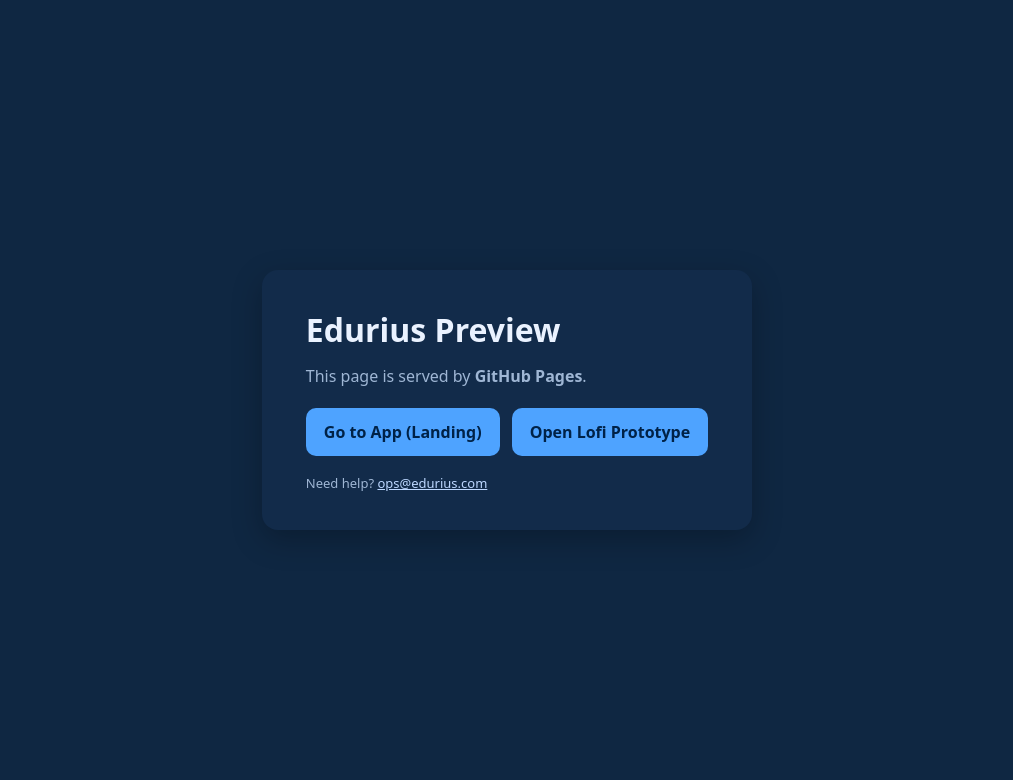
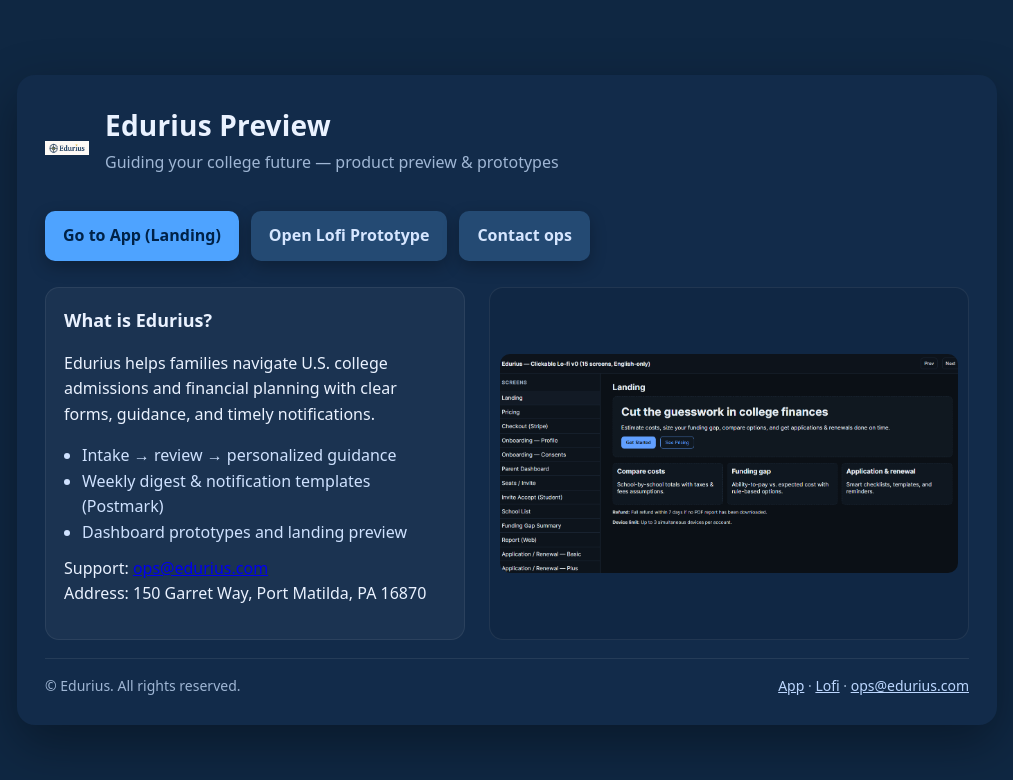
Before and after one commit to yydnext/edurius-preview, a plain HTML site: page index.html in a window 1280 px wide. Shown: the whole page, without its empty margins (133-1146 px from the left). Drawn offline with Linux system fonts and the light colour scheme.

Commit message:
Update index.html

```diff
--- a/index.html
+++ b/index.html
@@ -4,34 +4,104 @@
   <meta charset="utf-8" />
   <meta name="viewport" content="width=device-width,initial-scale=1" />
   <title>Edurius Preview</title>
+  <meta name="description" content="Edurius — Guiding your college future. Product preview and prototypes." />
+  <meta property="og:title" content="Edurius Preview" />
+  <meta property="og:description" content="Guiding your college future. Product preview and prototypes." />
+  <meta property="og:image" content="/assets/screenshot.png" />
+  <meta name="theme-color" content="#0f2742" />
   <style>
-    :root { --bg:#0f2742; --card:#122b4a; --txt:#eaf2ff; --muted:#9fb6d4; --btn:#4ea3ff; }
-    body{margin:0;background:var(--bg);color:var(--txt);font:16px/1.5 system-ui,Segoe UI,Roboto,Arial}
-    .wrap{min-height:100svh;display:grid;place-items:center}
-    .card{background:var(--card);padding:36px 44px;border-radius:16px;max-width:560px;
-          box-shadow:0 10px 30px rgba(0,0,0,.25)}
-    h1{margin:0 0 10px;font-size:32px}
-    p{margin:0 0 20px;color:var(--muted)}
-    .actions{display:flex;gap:12px;flex-wrap:wrap}
-    a.btn{display:inline-block;padding:12px 18px;border-radius:10px;text-decoration:none;
-          font-weight:600;background:var(--btn);color:#002247}
-    a.link{color:#bcd7ff;text-decoration:underline}
-    footer{margin-top:18px;font-size:13px;color:#9fb6d4}
+    :root {
+      --bg:#0f2742; --card:#122b4a; --txt:#eaf2ff; --muted:#9fb6d4; --btn:#4ea3ff;
+      --stroke:rgba(0,0,0,.35);
+    }
+    * { box-sizing: border-box; }
+    body { margin:0; background:var(--bg); color:var(--txt); font:16px/1.6 system-ui, Segoe UI, Roboto, Arial; }
+    .wrap { min-height:100svh; display:grid; place-items:center; padding:32px 16px; }
+    .card {
+      width:min(980px, 100%); background:var(--card); border-radius:18px; padding:28px;
+      box-shadow:0 18px 50px var(--stroke);
+    }
+    header {
+      display:flex; align-items:center; gap:16px; margin-bottom:8px;
+    }
+    header img.logo { width:44px; height:44px; border-radius:8px; object-fit:contain; }
+    header h1 { margin:0; font-size:28px; letter-spacing:.2px; }
+    .tagline { margin:2px 0 18px; color:var(--muted); }
+    .cta { display:flex; gap:12px; flex-wrap:wrap; margin:18px 0 26px; }
+    a.btn {
+      display:inline-block; padding:12px 18px; border-radius:10px; text-decoration:none;
+      font-weight:600; background:var(--btn); color:#002247;
+      box-shadow:0 6px 16px rgba(0,0,0,.25);
+    }
+    a.btn.secondary { background:#244a73; color:#d6e6ff; }
+    .grid {
+      display:grid; grid-template-columns:420px 1fr; gap:24px; margin-top:8px;
+    }
+    .about {
+      background:rgba(255,255,255,.04); border:1px solid rgba(255,255,255,.07);
+      border-radius:14px; padding:16px 18px;
+    }
+    .about h3 { margin:2px 0 10px; font-size:18px; }
+    .about ul { margin:0; padding-left:18px; color:#cfe2ff; }
+    .shot {
+      background:rgba(0,0,0,.08); border:1px solid rgba(255,255,255,.07);
+      border-radius:14px; padding:10px; display:flex; align-items:center; justify-content:center;
+    }
+    .shot img { width:100%; height:auto; border-radius:10px; display:block; }
+    footer {
+      margin-top:18px; padding-top:16px; border-top:1px solid rgba(255,255,255,.08);
+      display:flex; flex-wrap:wrap; gap:12px; justify-content:space-between; color:var(--muted);
+      font-size:14px;
+    }
+    footer a { color:#bcd7ff; }
+    @media (max-width:900px) { .grid { grid-template-columns:1fr; } }
   </style>
 </head>
 <body>
   <main class="wrap">
     <section class="card">
-      <h1>Edurius Preview</h1>
-      <p>This page is served by <strong>GitHub Pages</strong>.</p>
+      <header>
+        <img class="logo" src="/assets/logo.png" alt="Edurius logo" />
+        <div>
+          <h1>Edurius Preview</h1>
+          <div class="tagline">Guiding your college future — product preview & prototypes</div>
+        </div>
+      </header>
 
-      <div class="actions">
+      <div class="cta">
         <a class="btn" href="/app">Go to App (Landing)</a>
-        <a class="btn" href="/lofi">Open Lofi Prototype</a>
+        <a class="btn secondary" href="/lofi">Open Lofi Prototype</a>
+        <a class="btn secondary" href="mailto:ops@edurius.com">Contact ops</a>
+      </div>
+
+      <div class="grid">
+        <div class="about">
+          <h3>What is Edurius?</h3>
+          <p>
+            Edurius helps families navigate U.S. college admissions and financial planning with
+            clear forms, guidance, and timely notifications.
+          </p>
+          <ul>
+            <li>Intake → review → personalized guidance</li>
+            <li>Weekly digest & notification templates (Postmark)</li>
+            <li>Dashboard prototypes and landing preview</li>
+          </ul>
+          <p style="margin-top:10px">
+            Support: <a href="mailto:ops@edurius.com">ops@edurius.com</a><br/>
+            Address: 150 Garret Way, Port Matilda, PA 16870
+          </p>
+        </div>
+
+        <div class="shot" aria-label="Product preview screenshot">
+          <img src="/assets/screenshot.png" alt="Edurius product preview" />
+        </div>
       </div>
 
       <footer>
-        Need help? <a class="link" href="mailto:ops@edurius.com">ops@edurius.com</a>
+        <div>© Edurius. All rights reserved.</div>
+        <div>
+          <a href="/app">App</a> · <a href="/lofi">Lofi</a> · <a href="mailto:ops@edurius.com">ops@edurius.com</a>
+        </div>
       </footer>
     </section>
   </main>
```
